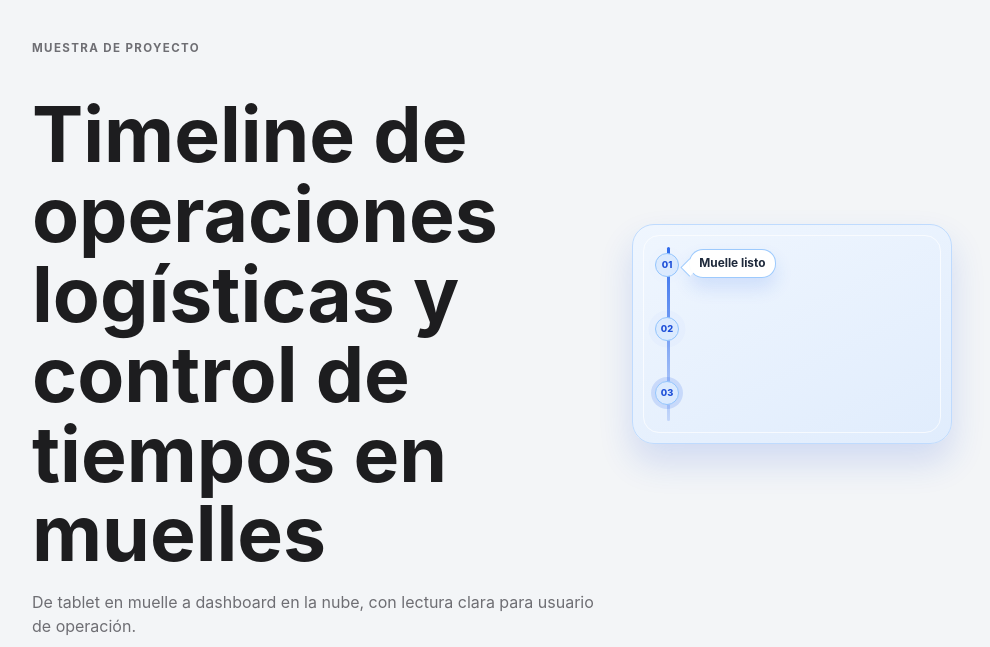
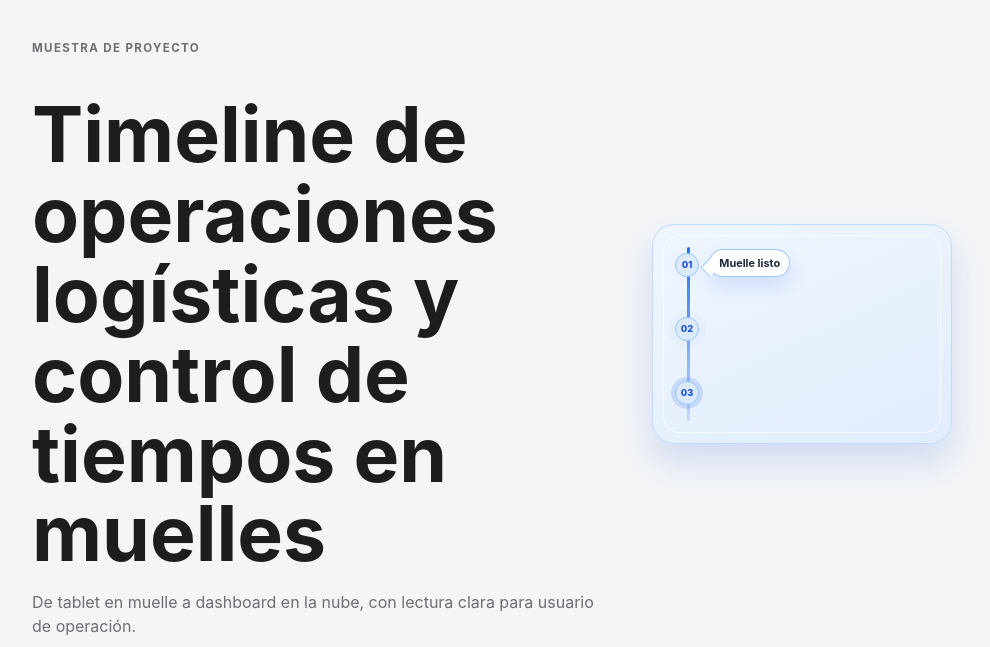
Before and after one commit to jacoto90/lawebdejacoto, a PHP site: page /proyecto-logistica/ in a window 1280 px wide. Shown: the part 73-720 px from the top of the page, without its empty margins (148-1138 px from the left). Run offline with PHP 8.4, Linux system fonts and the light colour scheme.

Commit message:
Tighten ornament width 20px and reduce bubble font size

```diff
--- a/assets/css/main.css
+++ b/assets/css/main.css
@@ -717,7 +717,7 @@ h3 { margin: 0 0 0.95rem; font-size: clamp(1.45rem, 3vw, 2rem); }
 .hero-timeline-ornament {
     position: relative;
     width: 100%;
-    max-width: 320px;
+    max-width: 300px;
     min-height: 220px;
     border-radius: 22px;
     border: 1px solid #bfdbfe;
@@ -784,7 +784,7 @@ h3 { margin: 0 0 0.95rem; font-size: clamp(1.45rem, 3vw, 2rem); }
     border: 1px solid rgba(147, 197, 253, 0.9);
     background: rgba(255, 255, 255, 0.96);
     color: #1e293b;
-    font-size: 0.74rem;
+    font-size: 0.68rem;
     font-weight: 700;
     line-height: 1.15;
     box-shadow: 0 10px 18px rgba(37, 99, 235, 0.14);
```
